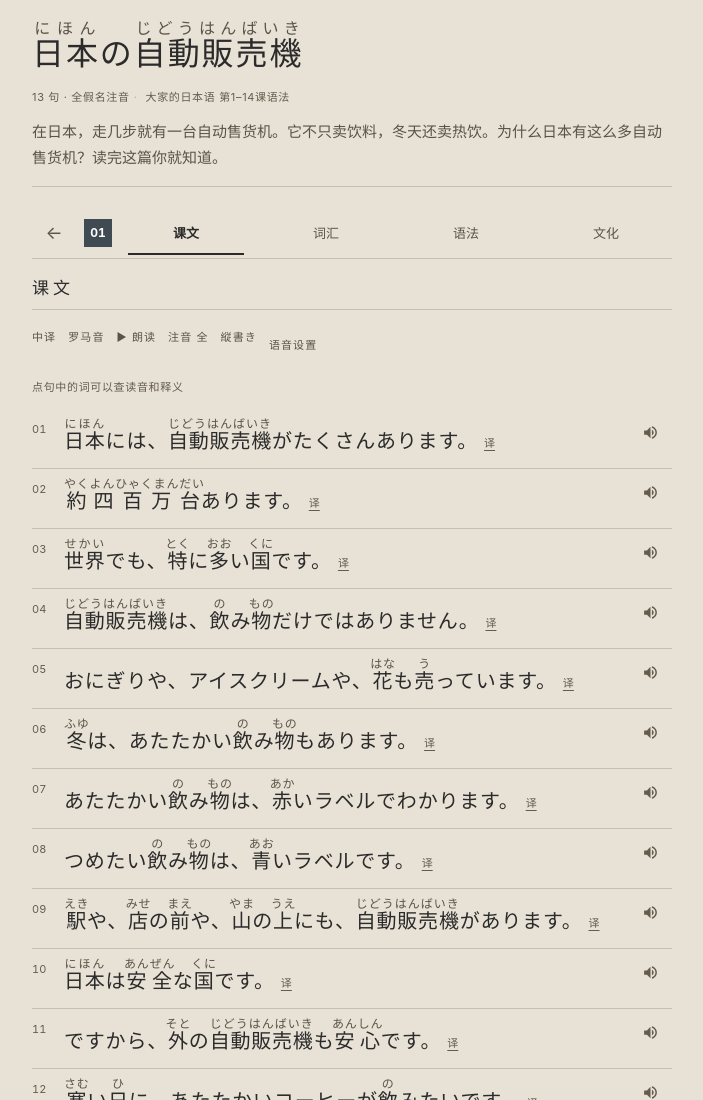
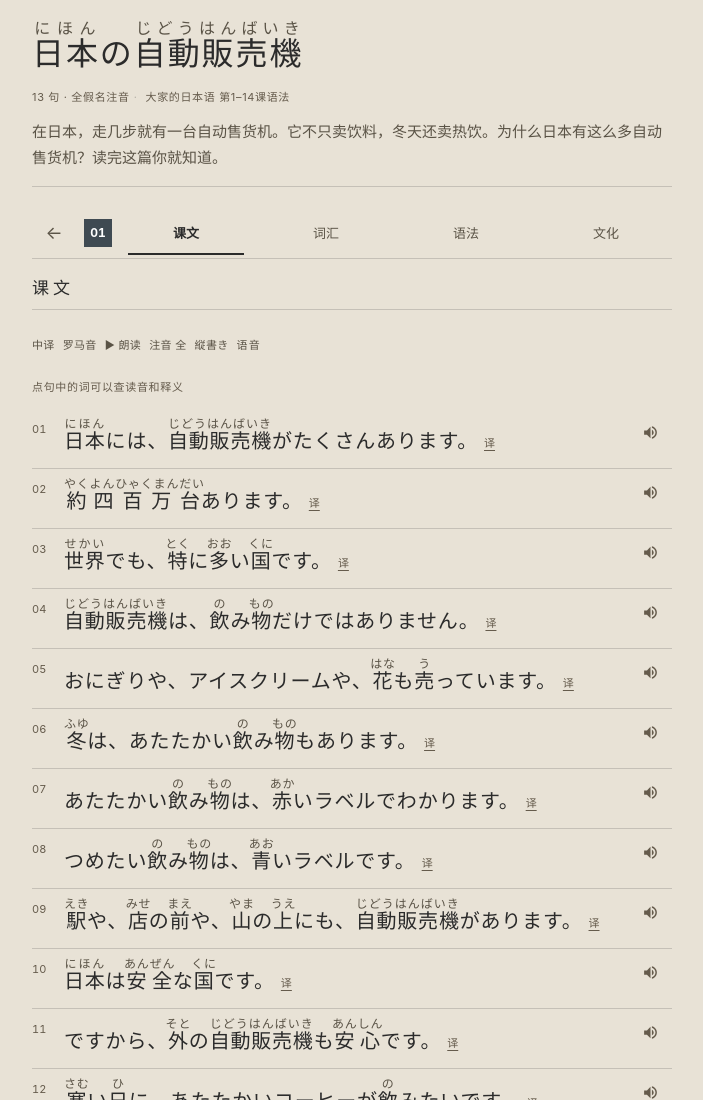
Before and after one commit to xxeryjy/japanese-reading, a plain HTML site: page article.html in a window 1280 px wide. Shown: the top 1100 px of the page, without its empty margins (288-991 px from the left). Drawn offline with Linux system fonts and the light colour scheme.

Commit message:
fix(toolbar): 语音入口与文字按钮垂直错位 8px
现象：工具行里「语音(设置)」比其它按钮低约 8px，看起来像掉到第二行。
真因不是换行——.jpv-entry 是 44px 高的按钮、文字在框内垂直居中，
其余 .tbtn 按 baseline 对齐，两组文字的基线自然差 8px。

修法：
- 工具行改 align-items:center，.tbtn 也做成 44px 内联弹性盒，六项同基线
- flex-wrap:nowrap + 极端字号下横向滚动，杜绝排成两行的可能
- [data-voice-slot] 锁 flex:0 0 auto，防止 voice.js 注入的 flex:1 1 100% 独占一行
- 入口文案 语音设置 → 语音（aria-label 保留全称，面板标题仍是「语音设置」），省 24px

验证：字号 ×1 / ×1.15 / ×1.3 × 宽度 390/375/320 共 9 组，全部单行；
13 篇基线比对仍逐字一致；全套回归通过。

```diff
--- a/layout.css
+++ b/layout.css
@@ -209,11 +209,29 @@
    原则：一屏最多留一个实心块（篇号印章），其余一律退成文字
    ============================================================ */
 /* 工具行：文字按钮，无描边无底色 */
-.pg-article .toolbar{gap:0;align-items:baseline;}
+/* 工具行：6 个文字按钮，必须永远一行。
+   之前允许 wrap，iOS 把字号放大后「语音设置」会掉到第二行；
+   更糟的是 .jpv-slot 若没被覆盖成 flex:0 1 auto，它会以 flex:1 1 100% 独占一行，
+   里面的 .jpv-entry 又是 width:100% + 居中 → 文字跑到行中间，看着像"缩进"。 */
+.pg-article .toolbar{
+  gap:0;align-items:center;          /* 不能用 baseline：语音入口是 44px 高的按钮，文字在框内居中，
+                                        其余按钮按基线对齐 → 两组文字差 8px，看起来像"掉到第二行" */
+  min-height:44px;
+  flex-wrap:nowrap;                 /* 永不换行 */
+  overflow-x:auto;overflow-y:hidden;/* 极端字号下宁可横滑，也不排成两行 */
+  -webkit-overflow-scrolling:touch;
+  scrollbar-width:none;
+}
+.pg-article .toolbar::-webkit-scrollbar{display:none;}
+/* 槽位锁成内容宽度：防止 voice.js 注入的 .jpv-slot{flex:1 1 100%} 生效 */
+.pg-article .toolbar [data-voice-slot]{
+  flex:0 0 auto;display:inline-flex;min-width:0;align-self:center;
+}
 .pg-article .tbtn{
-  min-height:0;padding:6px 0;margin:0 12px 0 0;
+  flex:0 0 auto;display:inline-flex;align-items:center;
+  min-height:44px;padding:0;margin:0 8px 0 0;
   border:0;background:none;border-radius:0;
-  font-size:11px;font-weight:400;letter-spacing:.1em;color:var(--text-soft);
+  font-size:11px;font-weight:400;letter-spacing:.03em;color:var(--text-soft);
 }
 .pg-article .tbtn:active{background:none;color:var(--ink);}
 .pg-article .tbtn.on{background:none;color:var(--ink);border-bottom:1px solid var(--ink);}
--- a/sw.js
+++ b/sw.js
@@ -15,7 +15,7 @@
  *   其它（manifest.webmanifest 等）不拦截，走浏览器默认 —— 保证清单永远是最新的。
  */
 
-const VERSION = 'v24';
+const VERSION = 'v25';
 const CACHE = 'jp-read-' + VERSION;
 
 /* 预缓存：13 个 HTML + 7 个 css/js + vendor 云 SDK + 3 个图标 = 24 项。
--- a/voice.js
+++ b/voice.js
@@ -104,7 +104,8 @@
     var entry = document.createElement('button');
     entry.type = 'button';
     entry.className = 'jpv-entry';
-    entry.textContent = '语音设置';
+    entry.textContent = '语音';                    // 工具行只有 6 格，'语音设置' 在 iOS 放大字号时会挤换行
+    entry.setAttribute('aria-label', '语音设置');
     entry.onclick = open;
     slot.appendChild(entry);
 
```
